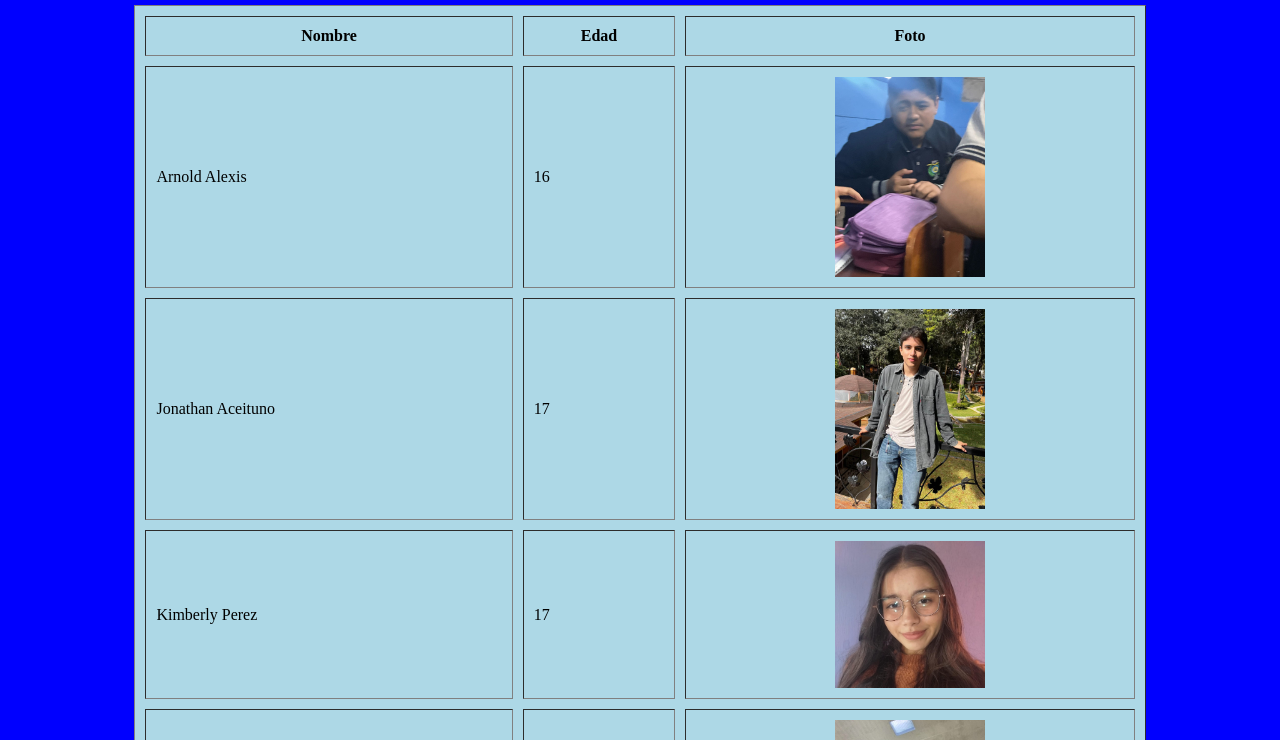
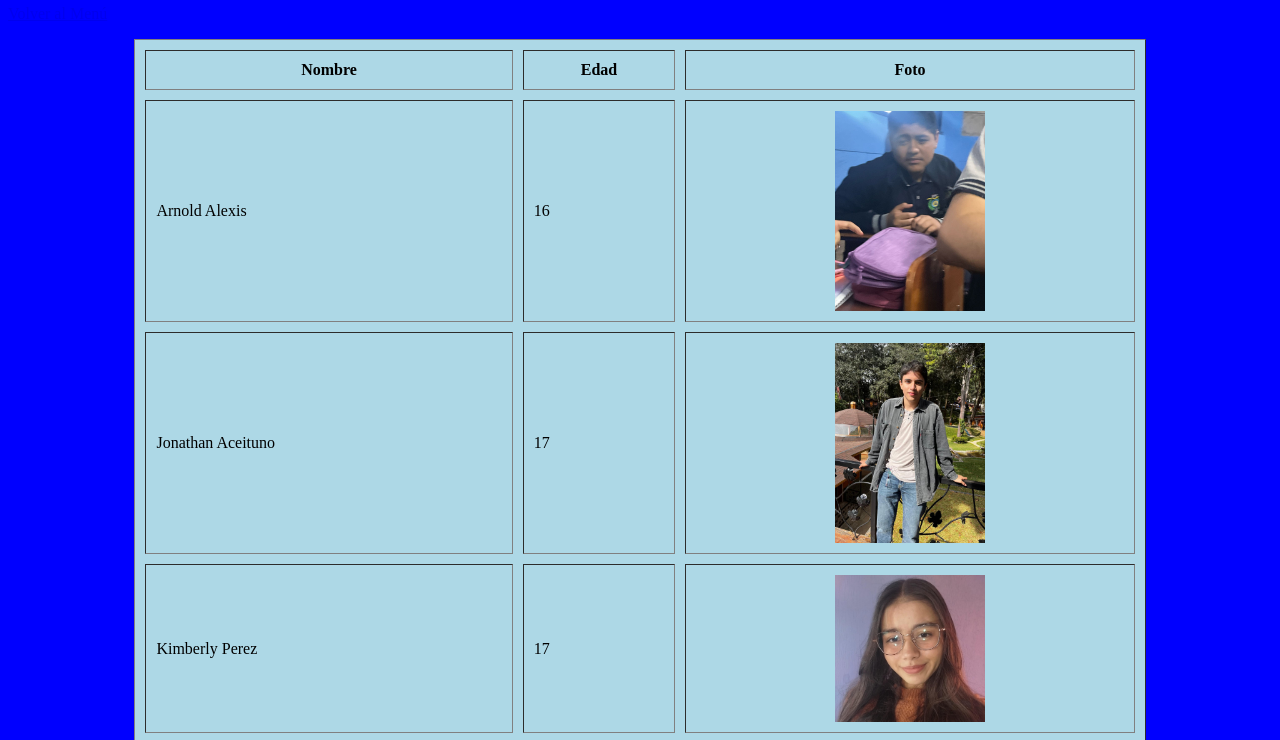
Before and after one commit to Axl-s/Links, a plain HTML site: page amigos.html in a window 1280 px wide. Shown: the part 50-790 px from the top of the page. Drawn offline with Linux system fonts and the light colour scheme.

Commit message:
Update amigos.html

```diff
--- a/amigos.html
+++ b/amigos.html
@@ -33,6 +33,7 @@
                 <td>17</td>
                 <td><div align="center"><img src="amigo4.jpg" alt="Amigo 4" width="150"></td>
                     </div>
+         <p><a href="index.html">Volver al Menú</a></p>
             </tr>
         </table>
     </section>
```
